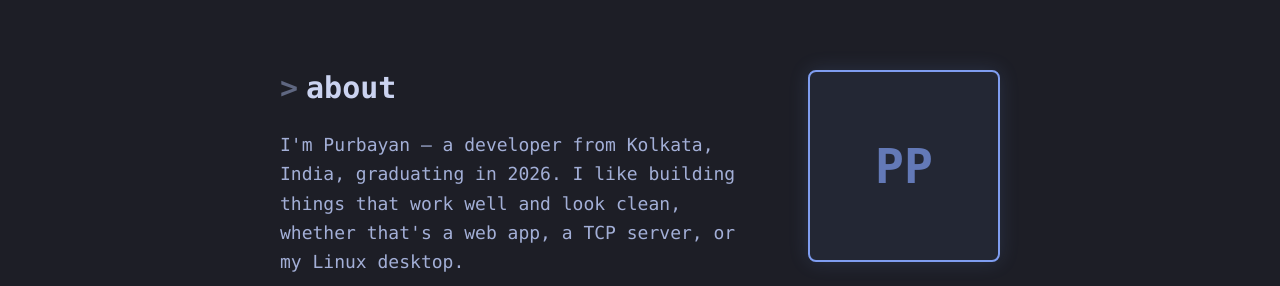
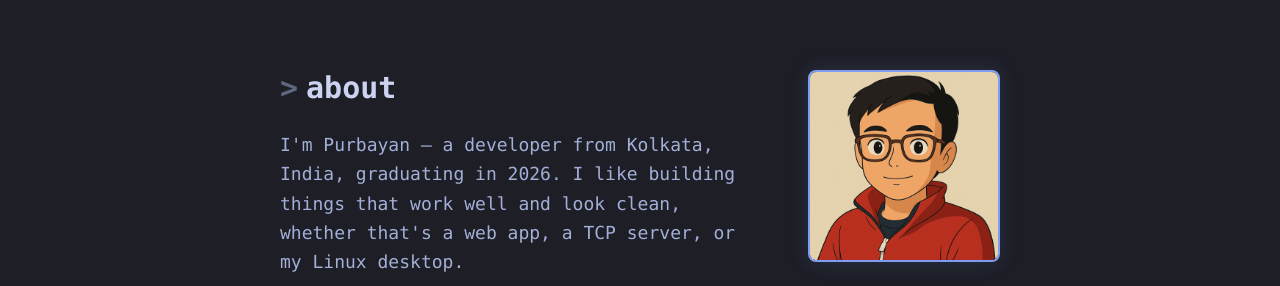
Before and after one commit to PPRAMANIK62/purbayan.dev, a React (Vite) app: page /about in a window 1280 px wide. Shown: the part 666-952 px from the top of the page. Built offline with nearby package versions, Linux system fonts and the light colour scheme; a web font is replaced by a local one.

Commit message:
include image

```diff
--- a/src/pages/about.tsx
+++ b/src/pages/about.tsx
@@ -105,11 +105,13 @@ export default function AboutPage() {
             </div>
           </div>
 
-          <div className="flex justify-center md:justify-end md:shrink-0">
-            <div className="size-40 md:size-48 rounded-lg border-2 border-primary bg-card flex items-center justify-center shadow-[0_0_20px_rgba(122,162,247,0.15)]">
-              <span className="text-4xl md:text-5xl font-mono font-bold text-primary/70 select-none">
-                PP
-              </span>
+           <div className="flex justify-center md:justify-end md:shrink-0">
+            <div className="size-40 md:size-48 rounded-lg border-2 border-primary overflow-hidden shadow-[0_0_20px_rgba(122,162,247,0.15)]">
+              <img
+                src="/purbayan.png"
+                alt="Purbayan Pramanik"
+                className="size-full object-cover"
+              />
             </div>
           </div>
         </div>
```
Also changed, not shown: public/purbayan.png (added).
